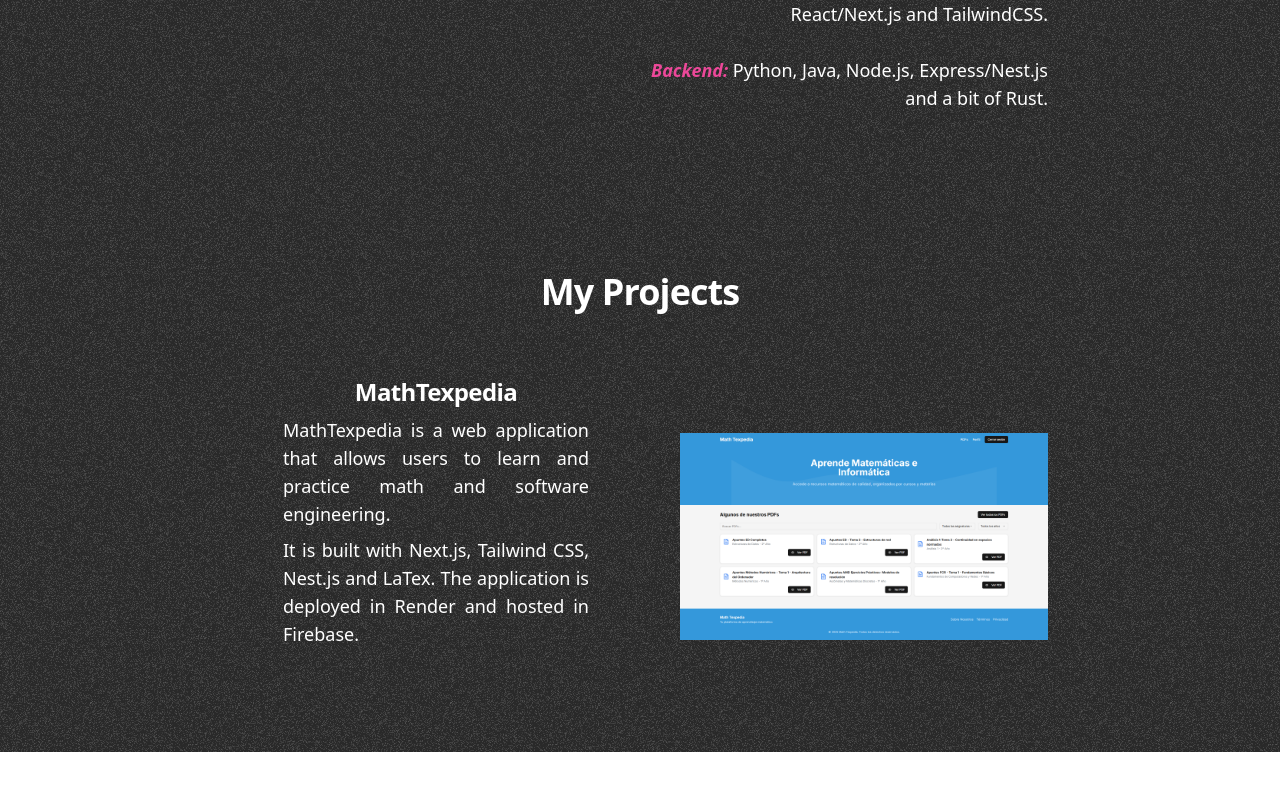
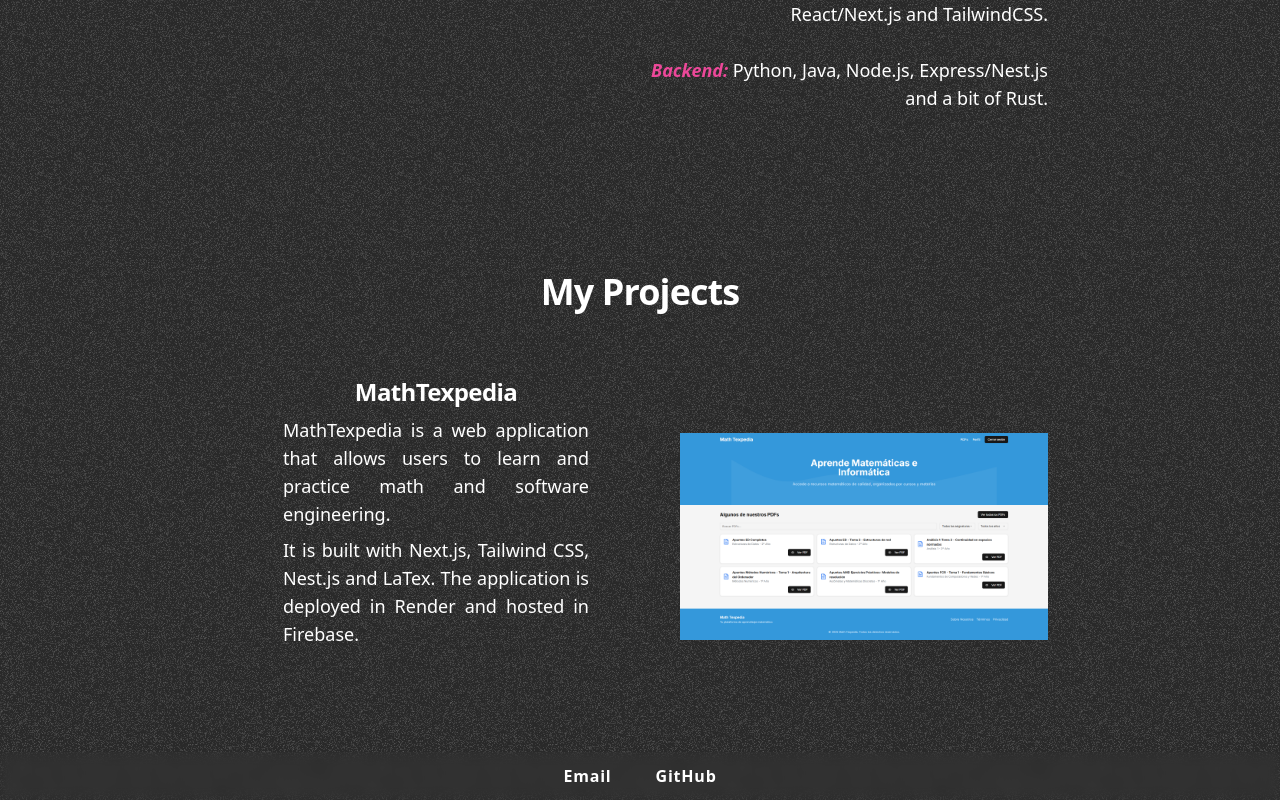
Before and after one commit to PabloGarPe/pablogarpe.github.io, a Next.js app: page / in a window 1280 px wide. Shown: the part 784-1584 px from the top of the page. Before the commit the page ends 1536 px from the top, so only its background shows below. Built offline with nearby package versions, Linux system fonts and the light colour scheme.

Commit message:
Added contact

```diff
--- a/app/layout.tsx
+++ b/app/layout.tsx
@@ -2,6 +2,7 @@ import type { Metadata } from "next";
 import { Fira_Code } from "next/font/google";
 import { Header } from "@/components/header";
 import "./globals.css";
+import { Contact } from "@/components/contact";
 
 const firaCode = Fira_Code({
   variable: "--font-fira-code",
@@ -23,6 +24,7 @@ export default function RootLayout({
       <body className={`${firaCode.variable} antialiased`}>
         <Header />
         <main>{children}</main>
+        <Contact />
       </body>
     </html>
   );
--- /dev/null
+++ b/components/contact.tsx
@@ -0,0 +1,30 @@
+export const Contact = () => {
+    return (
+        <footer
+        className="mx-auto w-full flex-none backdrop-blur-[6px] "
+      >
+        <div className="flex flex-col aling-middle justify-center w-full py-3 px-3">
+          <nav className="flex md:w-auto w-full items-center justify-center justify-self-center md:mx-3 text-default">
+            <ul className="flex flex-row md:space-x-3 space-y-0 w-auto tracking-[0.05em] font-bold flex-nowrap">
+              <li>
+                <a
+                  className="px-4 py-3 hover:bg-white hover:text-black hover:rounded-full hover:shadow-inner"
+                    href="mailto:pablogarciapernas@gmail.com"
+                >
+                  Email
+                </a>
+              </li>
+              <li>
+                <a
+                  className="px-4 py-3 hover:bg-white hover:text-black hover:rounded-full hover:shadow-inner"
+                    href="https://github.com/PabloGarPe" target="blank"
+                >
+                  GitHub
+                </a>
+              </li>
+            </ul>
+          </nav>
+        </div>
+      </footer>
+    );
+}
```
